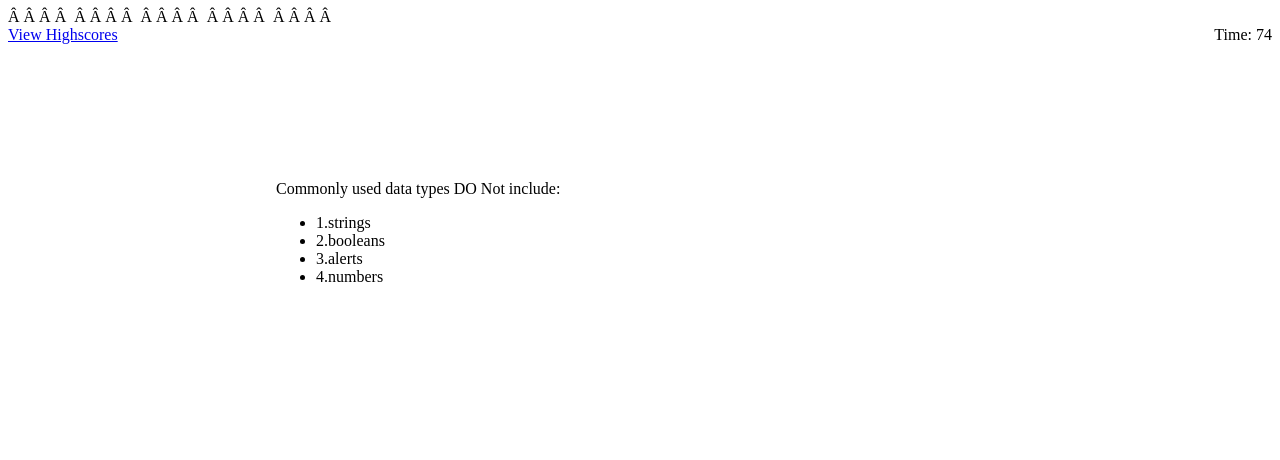
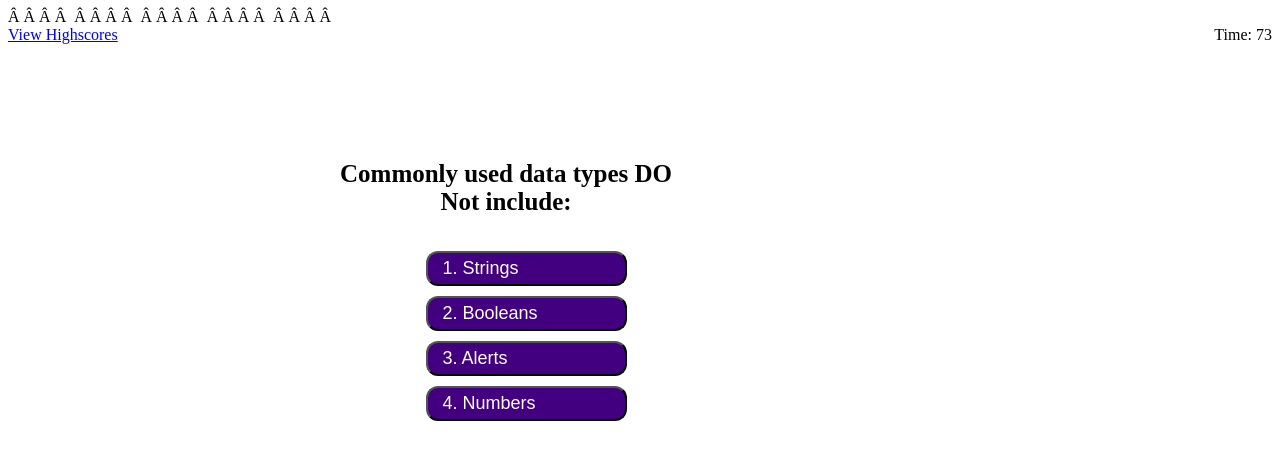
Before and after one commit to Nite1217/Quiz, a plain HTML site: page index.html in a window 1280 px wide. Both pictures are taken after a click on the button "Start Quiz". Drawn offline with Linux system fonts and the light colour scheme.

Commit message:
more updates to css

```diff
--- a/highscores.js
+++ b/highscores.js
@@ -18,7 +18,6 @@ if (allScores !== null) {
         var createLi = document.createElement("li");
         createLi.textContent = allScores[i].initials + " " + allScores[i].score;
         highScore.appendChild(createLi);
-
     }
 }
 // Event listener to move to index page
--- a/script.js
+++ b/script.js
@@ -1,28 +1,28 @@
 var questions = [
     {
         title: "Commonly used data types DO Not include:",
-        choices: ["1.strings", "2.booleans", "3.alerts", "4.numbers"],
-        answer: "alerts"
+        choices: ["1. Strings", "2. Booleans", "3. Alerts", "4. Numbers"],
+        answer: "Alerts"
     },
     {
         title: "The condition in an if / else statement is enclosed with ____.",
-        choices: ["1.quotes", "2.curly brackets", "3.parentheses", "4.square brackets"],
-        answer: "parentheses"
+        choices: ["1. Quotes", "2. Curly Brackets", "3. Parenthesis", "4. Square Brackets"],
+        answer: "Parentheses"
     },
     {
         title: "Arrays in Javascript can be used to store ____.",
-        choices: ["1.numbers and strings", "2.other arrays", "3.booleans", "4.all of the above"],
-        answer: "all of the above"
+        choices: ["1. Numbers and Strings", "2. Other Arrays", "3. Booleans", "4. All of the Above"],
+        answer: "All of the above"
     },
     {
         title: "String values must be enclosed within ____ when being assigned to variables.",
-        choices: ["1.commas", "2.curly brackets", "3.quotes", "4.parenthesis"],
-        answer: "quotes"
+        choices: ["1. Commas", "2. Curly brackets", "3. Quotes", "4. Parenthesis"],
+        answer: "Quotes"
     },
     {
         title: "A very useful tool for used during development and debugging for printing content to the debugger is:",
-        choices: ["Javascript", "terminal / bash", "for loops", "console log"],
-        answer: "console log"
+        choices: ["1. Javascript", "2. Terminal / Bash", "3. For Loops", "4. Console Log"],
+        answer: "Console Log"
     },
 
 ];
@@ -35,7 +35,7 @@ var questionsDiv = document.querySelector("#questionsDiv");
 var wrapper = document.querySelector("#wrapper");
 
 // Seconds left is 15 seconds per question:
-var secondsLeft = 76;
+var secondsLeft = 75;
 // Holds interval time
 var holdInterval = 0;
 // Holds penalty time
@@ -76,33 +76,35 @@ function render(questionIndex) {
     }
 
         userChoices.forEach(function (newItem) {
-        var listItem = document.createElement("li");
-        listItem.textContent = newItem;
-        questionsDiv.appendChild(ulCreate);
-        ulCreate.appendChild(listItem);
-        listItem.addEventListener("click", (compare));
-    });
+               var choiceButton = document.createElement('button');
+               choiceButton.setAttribute('class', 'choiceButton');
+               choiceButton.setAttribute('value', newItem);
+
+               choiceButton.textContent = newItem;
+               questionsDiv.appendChild(ulCreate);
+               ulCreate.appendChild(choiceButton);
+               choiceButton.addEventListener("click", (compare));
+           });
 }
 
 function compare(event) {
     var element = event.target;
 
-    if (element.matches("li")) {
+    if (element.matches("button")) {
 
         var createDiv = document.createElement("div");
         createDiv.setAttribute("id", "createDiv");
         // Correct condition
         if (element.textContent == questions[questionIndex].answer) {
             score++;
-            createDiv.textContent = ("Correct! ");
+            createDiv.textContent = "Correct!  " + questions[questionIndex].answer;
             // Correct condition
         } else {
-            // Will deduct -5 seconds off secondsLeft for wrong answers
             secondsLeft = secondsLeft - penalty;
-            createDiv.textContent = ("Wrong! ");
+            createDiv.textContent = "Wrong!   " + questions[questionIndex].answer;
         }
+    }
 
-    }
     // Question Index determines number question user is on
     questionIndex++;
 
@@ -112,7 +114,7 @@ function compare(event) {
     } else {
         render(questionIndex);
     }
-    questionsDiv.appendChild(createDiv);
+   questionsDiv.appendChild(createDiv);
 
 }
 // All done will append last page
--- a/style.css
+++ b/style.css
@@ -5,20 +5,31 @@
             top: 20%;
             width: 500px;
             height: 500px;
+            font-size: 25px;
+            margin: auto;
+            text-align: center;
+            font-weight: bold;
         }
+        .p {
+            font-weight: lighter;
+        }
+
         #startTime {
             background-color: rgb(66, 0, 128);
-            margin-left: 33%;
+            margin-left: 5%;
             padding: 10px 20px;
             font-size: 20px;
             color: white;
             border-radius: 12px;
         }
         #startTime:hover {
-            background-color:rgb(207, 56, 221);
+            background-color:rgb(184, 112, 212);
         }
+
         #questionsDiv {
-            margin: 20px;
+            margin: auto;
+            width: 75%;
+            text-align: center;
         }
 
         #currentTime {
@@ -39,7 +50,7 @@
             border-radius: 12px;
         }
         #goBack:hover {
-            background-color:rgb(207, 56, 221)
+            background-color:rgb(184, 112, 212);
 
         }
 
@@ -55,21 +66,20 @@
             border-radius: 12px;
         }
         #clear:hover {
-            background-color:rgb(207, 56, 221);
+            background-color:rgb(184, 112, 212);
         }
 
-        button {
+        .button {
             border-radius: 8px;
         }
 
-        textarea {
+        .textarea {
             width: 90%;
-            margin: 20px;
+            margin: 50px;
         }
 
         #submit {
             background-color: rgb(66, 0, 128);
-            margin-left: 33%;
             padding: 10px 25px;
             font-size: 15px;
             color: white;
@@ -89,16 +99,22 @@
             text-align: center;
         }
 
-        #li {
-            background-color: rgb(66, 0, 128)e;
+
+        .choiceButton {
+            background-color: rgb(66, 0, 128);
             margin-top: 10px;
             padding: 5px 15px;
-            width: 80%;
+            width: 60%;
             font-size: 18px;
-            color: white;
+            text-align: left;
+            color: #fff;
+            border-radius: 12px;
+        }
+        .choiceButton:hover {
+            background-color:rgb(184, 112, 212);
         }
 
         #createDiv {
             margin-top: 20px;
-            border-top: 1px solid lightgray;
+
         }
```
Also changed, not shown: index.html (+1 -2 lines).
